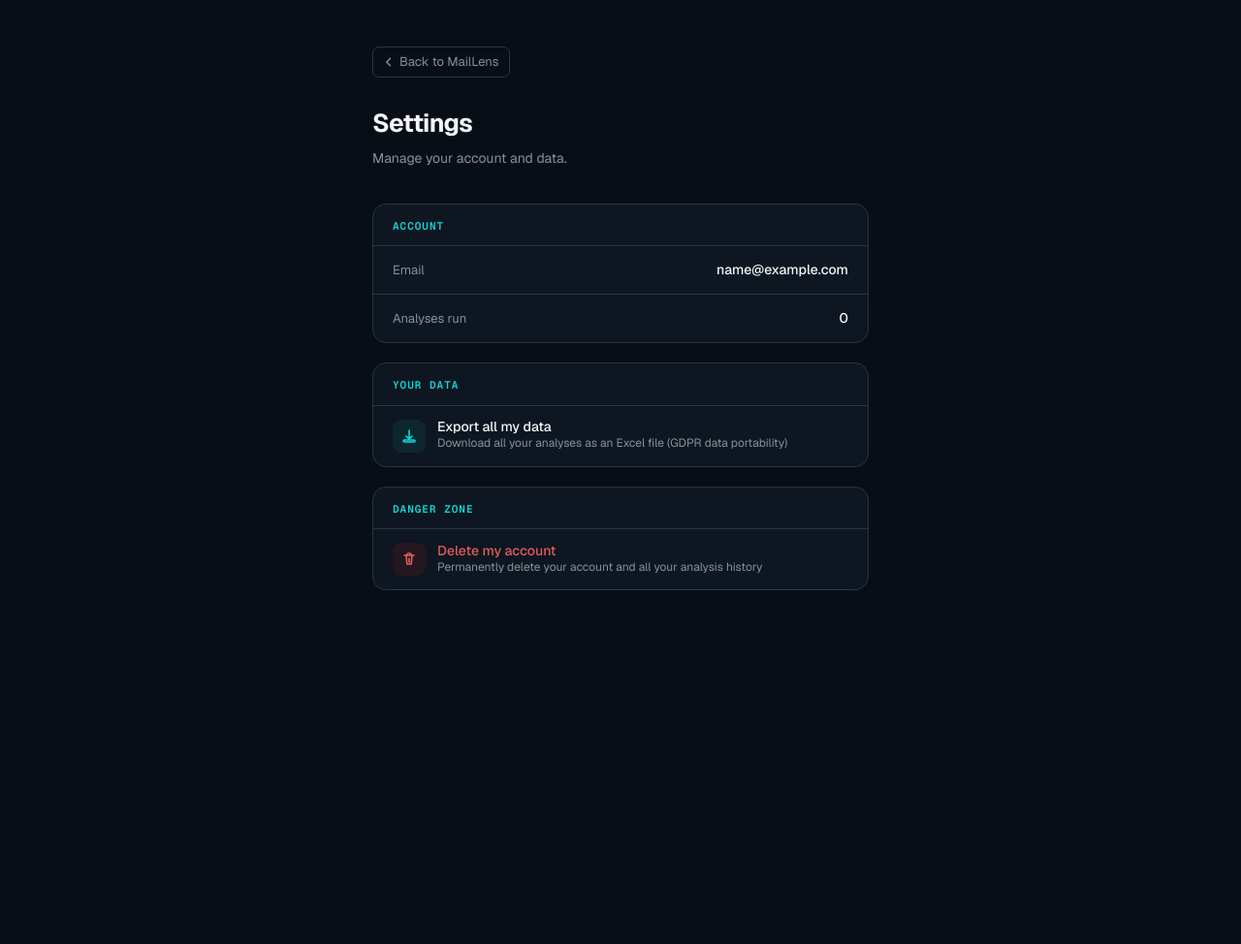
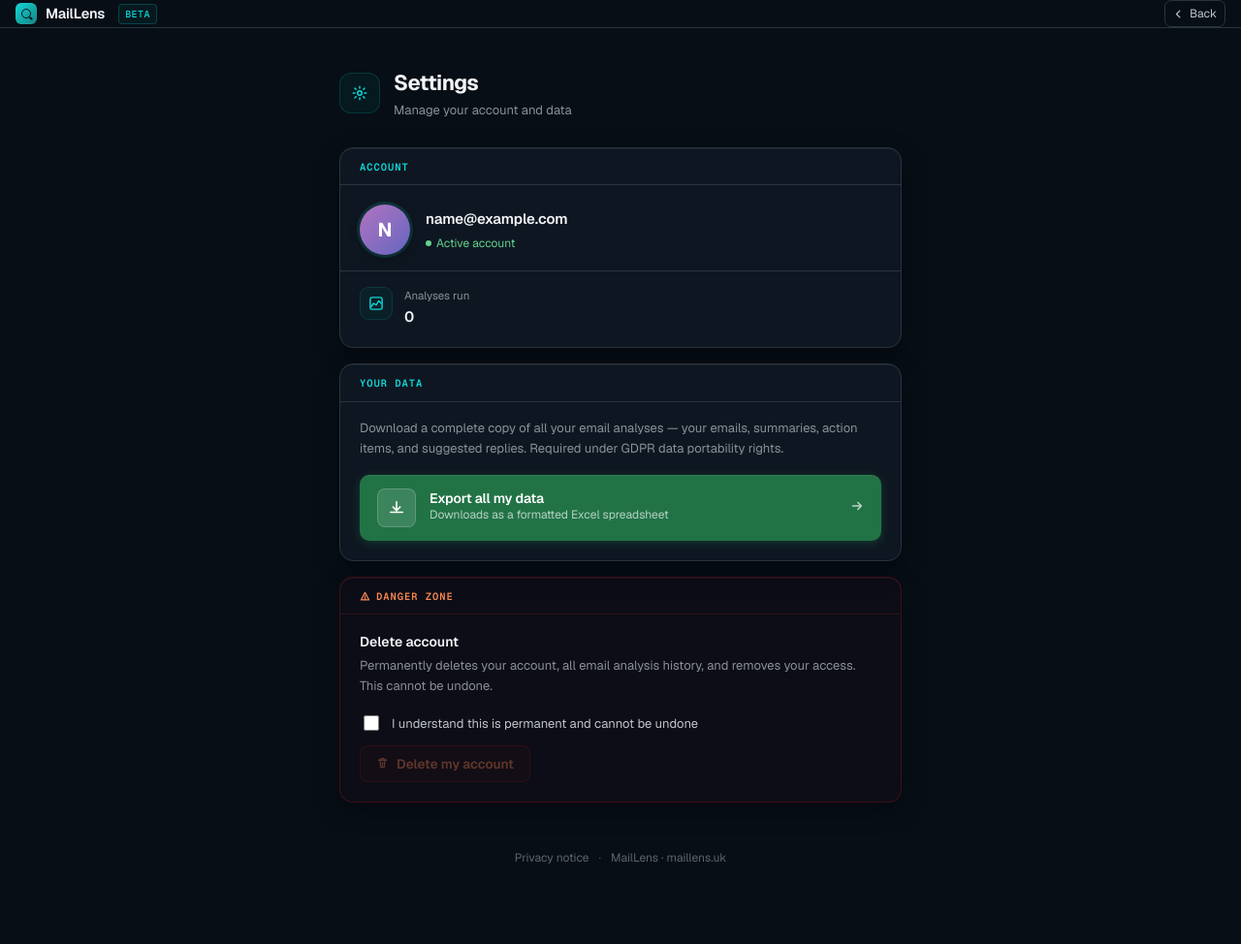
Before and after one commit to gunduzkaan22-source/email-analyser, a Flask app: page /settings in a window 1280 px wide. Shown: the whole page at 97% size. Before the commit the page ends 609 px from the top, so only its background shows below. Run offline with Flask 3, Linux system fonts and the light colour scheme; the visitor is signed in with stand-in values (Sample User, id 1); parts of the project's set-up code (start-up, migrations or seed data) failed here and were passed over.

Commit message:
Redesign settings page with premium card layout, avatar, and inline delete confirmation
Co-Authored-By: Claude Sonnet 4.6 <noreply@anthropic.com>

```diff
--- a/static/style.css
+++ b/static/style.css
@@ -798,236 +798,359 @@ textarea, input { font-family: inherit; }
 
 /* ── Settings page ──────────────────────────────────────────────────────────── */
 
-.settings-wrap {
-  max-width: 560px;
-  margin: 0 auto;
-  padding: 48px 24px 96px;
+.st-body {
+  overflow-y: auto;
 }
 
-.settings-back {
-  display: inline-flex;
+.st-page {
+  min-height: calc(100vh - 52px);
+  background: var(--bg-0);
+  padding: 40px 20px 80px;
+}
+
+.st-wrap {
+  max-width: 580px;
+  margin: 0 auto;
+}
+
+/* Page header */
+.st-page-header {
+  display: flex;
   align-items: center;
-  gap: 5px;
-  text-decoration: none;
-  font-size: 13px;
-  color: var(--text-3);
-  padding: 5px 10px;
-  border-radius: 7px;
-  border: 1px solid var(--border);
-  background: transparent;
-  cursor: pointer;
-  transition: all 0.12s;
+  gap: 14px;
   margin-bottom: 28px;
 }
-.settings-back:hover {
-  background: var(--bg-1);
-  color: var(--text);
-  border-color: var(--border-strong);
+
+.st-page-icon {
+  width: 42px;
+  height: 42px;
+  border-radius: 12px;
+  background: var(--teal-bg);
+  border: 1px solid oklch(0.55 0.090 195 / 0.3);
+  display: grid;
+  place-items: center;
+  color: var(--teal);
+  flex-shrink: 0;
 }
 
-.settings-title {
-  font-size: 26px;
+.st-page-title {
+  font-size: 22px;
   font-weight: 700;
   letter-spacing: -0.03em;
   color: var(--text);
-  margin: 0 0 6px;
+  margin: 0 0 2px;
 }
 
-.settings-subtitle {
-  font-size: 14px;
+.st-page-sub {
+  font-size: 13px;
   color: var(--text-3);
-  margin: 0 0 36px;
+  margin: 0;
 }
 
-.settings-card {
+/* Cards */
+.st-card {
   background: var(--bg-1);
   border: 1px solid var(--border);
-  border-radius: 14px;
+  border-radius: var(--radius-lg);
   overflow: hidden;
-  margin-bottom: 20px;
+  margin-bottom: 16px;
+  box-shadow: var(--shadow-2);
 }
 
-.settings-card-header {
-  padding: 14px 20px 12px;
-  border-bottom: 1px solid var(--border);
-  font-size: 11px;
+.st-card-label {
+  display: flex;
+  align-items: center;
+  gap: 6px;
+  padding: 12px 20px 10px;
+  font-family: var(--font-mono);
+  font-size: 10.5px;
   font-weight: 600;
   letter-spacing: 0.09em;
   text-transform: uppercase;
   color: var(--teal);
-  font-family: var(--font-mono);
+  border-bottom: 1px solid var(--border);
 }
 
-.settings-row {
+.st-card-desc {
+  padding: 16px 20px 0;
+  font-size: 13px;
+  line-height: 1.65;
+  color: var(--text-3);
+  margin: 0;
+}
+
+.st-card-divider {
+  border: none;
+  border-top: 1px solid var(--border);
+  margin: 0;
+}
+
+/* Profile row */
+.st-profile-row {
   display: flex;
   align-items: center;
-  justify-content: space-between;
   gap: 16px;
-  padding: 14px 20px;
-  border-bottom: 1px solid var(--border);
-}
-.settings-row:last-child { border-bottom: none; }
-
-.settings-row-label {
-  font-size: 13px;
-  color: var(--text-3);
-  white-space: nowrap;
+  padding: 20px 20px 16px;
 }
 
-.settings-row-value {
-  font-size: 14px;
-  font-weight: 500;
+.st-avatar {
+  width: 52px;
+  height: 52px;
+  border-radius: 50%;
+  display: grid;
+  place-items: center;
+  font-size: 20px;
+  font-weight: 700;
+  color: white;
+  flex-shrink: 0;
+  box-shadow: 0 0 0 3px oklch(0.55 0.090 195 / 0.25), 0 4px 12px oklch(0 0 0 / 0.4);
+}
+
+.st-profile-info {
+  display: flex;
+  flex-direction: column;
+  gap: 5px;
+  min-width: 0;
+}
+
+.st-profile-email {
+  font-size: 15px;
+  font-weight: 600;
   color: var(--text);
-  text-align: right;
+  letter-spacing: -0.01em;
   word-break: break-all;
 }
 
-.settings-divider {
-  border: none;
-  border-top: 1px solid var(--border);
-  margin: 8px 0;
+.st-profile-badge {
+  display: inline-flex;
+  align-items: center;
+  gap: 5px;
+  font-size: 12px;
+  color: var(--pos);
 }
 
-.settings-action-btn {
+.st-green-dot {
+  width: 6px;
+  height: 6px;
+  border-radius: 50%;
+  background: var(--pos);
+  flex-shrink: 0;
+}
+
+/* Stats */
+.st-stats {
   display: flex;
-  align-items: center;
+  align-items: stretch;
+  padding: 16px 20px 20px;
+  gap: 0;
+}
+
+.st-stat {
+  display: flex;
+  align-items: flex-start;
   gap: 12px;
-  width: 100%;
-  padding: 14px 20px;
-  background: transparent;
-  border: none;
-  border-radius: 0;
-  cursor: pointer;
-  text-align: left;
-  transition: background 0.12s;
-  text-decoration: none;
+  flex: 1;
 }
-.settings-action-btn:hover { background: var(--bg-2); }
 
-.settings-action-icon {
+.st-stat-sep {
+  width: 1px;
+  background: var(--border);
+  margin: 0 20px;
+  flex-shrink: 0;
+}
+
+.st-stat-icon {
   width: 34px;
   height: 34px;
   border-radius: 9px;
+  display: grid;
+  place-items: center;
+  flex-shrink: 0;
+}
+.st-stat-icon.teal {
+  background: var(--teal-bg);
+  border: 1px solid oklch(0.55 0.090 195 / 0.25);
+  color: var(--teal);
+}
+
+.st-stat-body { display: flex; flex-direction: column; gap: 2px; }
+
+.st-stat-label {
+  font-size: 11.5px;
+  color: var(--text-3);
+}
+
+.st-stat-value {
+  font-size: 15px;
+  font-weight: 600;
+  color: var(--text);
+  letter-spacing: -0.01em;
+}
+
+/* Export button */
+.st-export-btn {
+  display: flex;
+  align-items: center;
+  gap: 14px;
+  width: calc(100% - 40px);
+  margin: 16px 20px 20px;
+  padding: 14px 18px;
+  background: #217346;
+  border: none;
+  border-radius: 10px;
+  cursor: pointer;
+  text-align: left;
+  transition: background 0.14s, box-shadow 0.14s, transform 0.08s;
+  box-shadow: 0 2px 10px rgba(33, 115, 70, 0.40), 0 1px 0 rgba(255,255,255,0.08) inset;
+}
+.st-export-btn:hover {
+  background: #1e6840;
+  box-shadow: 0 4px 18px rgba(33, 115, 70, 0.55), 0 1px 0 rgba(255,255,255,0.08) inset;
+  transform: translateY(-1px);
+}
+.st-export-btn:active { transform: scale(0.995); background: #1a5e39; }
+.st-export-btn:disabled { opacity: 0.6; cursor: not-allowed; transform: none; }
+
+.st-export-icon-box {
+  width: 40px;
+  height: 40px;
+  flex-shrink: 0;
+  background: rgba(255,255,255,0.12);
+  border: 1px solid rgba(255,255,255,0.18);
+  border-radius: 8px;
+  display: grid;
+  place-items: center;
+  color: #fff;
+}
+
+.st-export-text {
+  flex: 1;
+  display: flex;
+  flex-direction: column;
+  gap: 3px;
+}
+.st-export-label {
+  color: #fff;
+  font-size: 14px;
+  font-weight: 600;
+  letter-spacing: -0.01em;
+  line-height: 1;
+}
+.st-export-sub {
+  color: rgba(255,255,255,0.68);
+  font-size: 12px;
+  line-height: 1.3;
+}
+.st-export-arrow { color: rgba(255,255,255,0.7); flex-shrink: 0; }
+
+/* Danger zone */
+.st-danger-card {
+  border-color: oklch(0.45 0.17 27 / 0.35);
+  background: oklch(0.45 0.17 27 / 0.04);
+}
+
+.st-danger-label {
+  color: oklch(0.74 0.155 45);
+  border-bottom-color: oklch(0.45 0.17 27 / 0.25);
+}
+
+.st-danger-body {
+  padding: 18px 20px 20px;
+}
+
+.st-danger-title {
+  font-size: 14px;
+  font-weight: 600;
+  color: var(--text);
+  margin-bottom: 4px;
+}
+
+.st-danger-desc {
+  font-size: 13px;
+  line-height: 1.6;
+  color: var(--text-3);
+  margin-bottom: 18px;
+}
+
+.st-confirm-row {
+  display: flex;
+  flex-direction: column;
+  gap: 12px;
+}
+
+.st-confirm-label {
+  display: flex;
+  align-items: flex-start;
+  gap: 10px;
+  cursor: pointer;
+}
+
+.st-confirm-label input[type="checkbox"] {
+  width: 16px;
+  height: 16px;
+  flex-shrink: 0;
+  accent-color: oklch(0.74 0.155 45);
+  cursor: pointer;
+  margin-top: 1px;
+}
+
+.st-confirm-text {
+  font-size: 13px;
+  color: var(--text-2);
+  line-height: 1.5;
+  user-select: none;
+}
+
+.st-delete-btn {
+  display: inline-flex;
+  align-items: center;
+  gap: 8px;
+  padding: 9px 16px;
+  border-radius: 8px;
+  border: 1px solid oklch(0.45 0.17 27 / 0.6);
+  background: oklch(0.45 0.17 27 / 0.15);
+  color: oklch(0.74 0.155 45);
+  font-size: 13.5px;
+  font-weight: 600;
+  cursor: pointer;
+  transition: all 0.14s;
+  align-self: flex-start;
+}
+.st-delete-btn:not(:disabled):hover {
+  background: oklch(0.45 0.17 27 / 0.28);
+  border-color: oklch(0.60 0.17 27 / 0.7);
+  color: oklch(0.80 0.14 27);
+}
+.st-delete-btn:disabled {
+  opacity: 0.35;
+  cursor: not-allowed;
+}
+
+/* Footer */
+.st-footer {
   display: flex;
   align-items: center;
   justify-content: center;
-  flex-shrink: 0;
-}
-.settings-action-icon.teal { background: oklch(0.55 0.090 195 / 0.15); color: var(--teal); }
-.settings-action-icon.red  { background: oklch(0.45 0.17 27 / 0.15);   color: #e05c5c; }
-
-.settings-action-text {
-  display: flex;
-  flex-direction: column;
-  gap: 2px;
-}
-.settings-action-label {
-  font-size: 14px;
-  font-weight: 500;
-  color: var(--text);
-  line-height: 1;
-}
-.settings-action-sub {
+  gap: 10px;
+  padding: 32px 0 0;
   font-size: 12px;
-  color: var(--text-3);
-  line-height: 1.35;
+  color: var(--text-4);
 }
 
-.settings-action-btn.danger .settings-action-label { color: #e05c5c; }
+.st-footer-link {
+  color: var(--text-4);
+  text-decoration: none;
+  transition: color 0.12s;
+}
+.st-footer-link:hover { color: var(--teal); }
 
-/* Delete confirmation modal */
-.delete-modal-backdrop {
-  position: fixed;
-  inset: 0;
-  background: rgba(10, 12, 20, 0.7);
-  backdrop-filter: blur(4px);
-  display: flex;
-  align-items: center;
-  justify-content: center;
-  z-index: 1000;
-  opacity: 0;
-  pointer-events: none;
-  transition: opacity 0.18s;
-}
-.delete-modal-backdrop.open {
-  opacity: 1;
-  pointer-events: all;
-}
-
-.delete-modal {
-  background: var(--bg-1);
-  border: 1px solid var(--border-strong);
-  border-radius: 16px;
-  padding: 32px 28px 24px;
-  max-width: 400px;
-  width: 90%;
-  box-shadow: 0 24px 80px rgba(0, 0, 0, 0.55);
-  transform: translateY(8px);
-  transition: transform 0.18s;
-}
-.delete-modal-backdrop.open .delete-modal { transform: translateY(0); }
-
-.delete-modal-icon {
-  width: 44px;
-  height: 44px;
-  border-radius: 12px;
-  background: oklch(0.45 0.17 27 / 0.15);
-  display: flex;
-  align-items: center;
-  justify-content: center;
-  color: #e05c5c;
-  margin-bottom: 16px;
-}
-
-.delete-modal h3 {
-  font-size: 17px;
-  font-weight: 700;
-  color: var(--text);
-  margin: 0 0 8px;
-}
-
-.delete-modal p {
-  font-size: 13.5px;
-  line-height: 1.65;
-  color: var(--text-2);
-  margin: 0 0 24px;
-}
-
-.delete-modal-btns {
-  display: flex;
-  gap: 10px;
-}
-
-.delete-cancel-btn {
-  flex: 1;
-  padding: 10px 0;
-  border-radius: 8px;
-  border: 1px solid var(--border-strong);
-  background: transparent;
-  color: var(--text-2);
-  font-size: 14px;
-  font-weight: 500;
-  cursor: pointer;
-  transition: background 0.12s;
-}
-.delete-cancel-btn:hover { background: var(--bg-2); color: var(--text); }
-
-.delete-confirm-btn {
-  flex: 1;
-  padding: 10px 0;
-  border-radius: 8px;
-  border: none;
-  background: #c0392b;
-  color: #fff;
-  font-size: 14px;
-  font-weight: 600;
-  cursor: pointer;
-  transition: background 0.12s;
-}
-.delete-confirm-btn:hover { background: #a93226; }
-.delete-confirm-btn:disabled { opacity: 0.6; cursor: not-allowed; }
+.st-footer-sep { color: var(--border-strong); }
 
 @media (max-width: 600px) {
-  .settings-wrap { padding: 28px 16px 72px; }
-  .settings-title { font-size: 22px; }
+  .st-page { padding: 24px 16px 64px; }
+  .st-page-title { font-size: 19px; }
+  .st-stats { flex-direction: column; gap: 14px; }
+  .st-stat-sep { display: none; }
+  .st-export-btn { width: calc(100% - 32px); margin: 14px 16px 18px; }
+  .st-danger-body { padding: 14px 16px 16px; }
 }
--- a/templates/settings.html
+++ b/templates/settings.html
@@ -11,86 +11,150 @@
     (function(){var t=localStorage.getItem('maillens.theme')||'dark';document.documentElement.setAttribute('data-theme',t)})();
   </script>
 </head>
-<body>
+<body class="st-body">
 
-<div class="settings-wrap">
+<!-- Topnav -->
+<nav class="topnav">
+  <div class="brand">
+    <div class="brand-mark"></div>
+    <span>MailLens</span>
+  </div>
+  <span class="beta-badge">Beta</span>
+  <div class="topnav-spacer"></div>
+  <a href="/" class="btn-ghost btn-sm" style="text-decoration:none;display:flex;align-items:center;gap:6px;">
+    <svg viewBox="0 0 16 16" width="11" height="11" fill="none" stroke="currentColor" stroke-width="1.7" stroke-linecap="round" stroke-linejoin="round"><path d="M10 3L5 8l5 5"/></svg>
+    Back
+  </a>
+</nav>
 
-  <a href="/" class="settings-back">
-    <svg viewBox="0 0 16 16" width="12" height="12" fill="none" stroke="currentColor" stroke-width="1.8" stroke-linecap="round" stroke-linejoin="round"><path d="M10 3L5 8l5 5"/></svg>
-    Back to MailLens
-  </a>
+<!-- Page body -->
+<div class="st-page">
+<div class="st-wrap">
 
-  <h1 class="settings-title">Settings</h1>
-  <p class="settings-subtitle">Manage your account and data.</p>
-
-  <!-- Account info -->
-  <div class="settings-card">
-    <div class="settings-card-header">Account</div>
-    <div class="settings-row">
-      <span class="settings-row-label">Email</span>
-      <span class="settings-row-value">{{ user_email }}</span>
+  <!-- Page heading -->
+  <div class="st-page-header">
+    <div class="st-page-icon">
+      <svg viewBox="0 0 20 20" width="18" height="18" fill="none" stroke="currentColor" stroke-width="1.6" stroke-linecap="round" stroke-linejoin="round"><circle cx="10" cy="10" r="2.5"/><path d="M10 2.5v2M10 15.5v2M2.5 10h2M15.5 10h2M4.4 4.4l1.4 1.4M14.2 14.2l1.4 1.4M15.6 4.4l-1.4 1.4M5.8 14.2l-1.4 1.4"/></svg>
     </div>
-    {% if created_at %}
-    <div class="settings-row">
-      <span class="settings-row-label">Member since</span>
-      <span class="settings-row-value">{{ created_at }}</span>
-    </div>
-    {% endif %}
-    <div class="settings-row">
-      <span class="settings-row-label">Analyses run</span>
-      <span class="settings-row-value">{{ analysis_count }}</span>
+    <div>
+      <h1 class="st-page-title">Settings</h1>
+      <p class="st-page-sub">Manage your account and data</p>
     </div>
   </div>
 
-  <!-- Data actions -->
-  <div class="settings-card">
-    <div class="settings-card-header">Your data</div>
-    <button class="settings-action-btn" id="exportBtn" onclick="exportData()">
-      <div class="settings-action-icon teal">
-        <svg viewBox="0 0 16 16" width="16" height="16" fill="none" stroke="currentColor" stroke-width="1.6" stroke-linecap="round" stroke-linejoin="round"><path d="M8 2v9"/><path d="M5 8l3 3 3-3"/><rect x="2" y="12" width="12" height="2" rx="1"/></svg>
+  <!-- ── Account card ── -->
+  <div class="st-card">
+    <div class="st-card-label">Account</div>
+
+    <!-- Avatar + email hero row -->
+    <div class="st-profile-row">
+      <div class="st-avatar" id="settingsAvatar">{{ user_email[0]|upper if user_email else '?' }}</div>
+      <div class="st-profile-info">
+        <div class="st-profile-email">{{ user_email }}</div>
+        <div class="st-profile-badge">
+          <span class="st-green-dot"></span>Active account
+        </div>
       </div>
-      <div class="settings-action-text">
-        <span class="settings-action-label">Export all my data</span>
-        <span class="settings-action-sub">Download all your analyses as an Excel file (GDPR data portability)</span>
+    </div>
+
+    <div class="st-card-divider"></div>
+
+    <!-- Stat row -->
+    <div class="st-stats">
+      {% if created_at %}
+      <div class="st-stat">
+        <div class="st-stat-icon teal">
+          <svg viewBox="0 0 16 16" width="14" height="14" fill="none" stroke="currentColor" stroke-width="1.6" stroke-linecap="round" stroke-linejoin="round"><rect x="2" y="3" width="12" height="12" rx="2"/><path d="M5 1v4M11 1v4M2 7h12"/></svg>
+        </div>
+        <div class="st-stat-body">
+          <div class="st-stat-label">Member since</div>
+          <div class="st-stat-value">{{ created_at }}</div>
+        </div>
+      </div>
+      <div class="st-stat-sep"></div>
+      {% endif %}
+      <div class="st-stat">
+        <div class="st-stat-icon teal">
+          <svg viewBox="0 0 16 16" width="14" height="14" fill="none" stroke="currentColor" stroke-width="1.6" stroke-linecap="round" stroke-linejoin="round"><path d="M2 12l3-4 3 2 3-5 3 3"/><rect x="1" y="1" width="14" height="14" rx="2"/></svg>
+        </div>
+        <div class="st-stat-body">
+          <div class="st-stat-label">Analyses run</div>
+          <div class="st-stat-value">{{ analysis_count }}</div>
+        </div>
+      </div>
+    </div>
+  </div>
+
+  <!-- ── Data export card ── -->
+  <div class="st-card">
+    <div class="st-card-label">Your data</div>
+    <p class="st-card-desc">Download a complete copy of all your email analyses — your emails, summaries, action items, and suggested replies. Required under GDPR data portability rights.</p>
+    <button class="st-export-btn" id="exportBtn" onclick="exportData()">
+      <div class="st-export-icon-box">
+        <svg viewBox="0 0 20 20" width="18" height="18" fill="none" stroke="currentColor" stroke-width="1.8" stroke-linecap="round" stroke-linejoin="round"><path d="M10 3v10"/><path d="M6 9l4 4 4-4"/><path d="M3 15h14"/></svg>
+      </div>
+      <div class="st-export-text">
+        <span class="st-export-label">Export all my data</span>
+        <span class="st-export-sub">Downloads as a formatted Excel spreadsheet</span>
+      </div>
+      <div class="st-export-arrow">
+        <svg viewBox="0 0 16 16" width="14" height="14" fill="none" stroke="currentColor" stroke-width="1.8" stroke-linecap="round" stroke-linejoin="round"><path d="M3 8h10M9 4l4 4-4 4"/></svg>
       </div>
     </button>
   </div>
 
-  <!-- Danger zone -->
-  <div class="settings-card">
-    <div class="settings-card-header">Danger zone</div>
-    <button class="settings-action-btn danger" onclick="openDeleteModal()">
-      <div class="settings-action-icon red">
-        <svg viewBox="0 0 16 16" width="16" height="16" fill="none" stroke="currentColor" stroke-width="1.6" stroke-linecap="round" stroke-linejoin="round"><polyline points="3,4 13,4"/><path d="M6 4V3a1 1 0 0 1 1-1h2a1 1 0 0 1 1 1v1"/><path d="M5 4l.8 9h4.4l.8-9"/><line x1="8" y1="7" x2="8" y2="11"/></svg>
+  <!-- ── Danger zone card ── -->
+  <div class="st-card st-danger-card">
+    <div class="st-card-label st-danger-label">
+      <svg viewBox="0 0 16 16" width="11" height="11" fill="none" stroke="currentColor" stroke-width="1.7" stroke-linecap="round" stroke-linejoin="round"><path d="M8 2L2 13h12L8 2z"/><path d="M8 7v3"/><circle cx="8" cy="12" r="0.5" fill="currentColor"/></svg>
+      Danger zone
+    </div>
+    <div class="st-danger-body">
+      <div class="st-danger-info">
+        <div class="st-danger-title">Delete account</div>
+        <div class="st-danger-desc">Permanently deletes your account, all email analysis history, and removes your access. This cannot be undone.</div>
       </div>
-      <div class="settings-action-text">
-        <span class="settings-action-label">Delete my account</span>
-        <span class="settings-action-sub">Permanently delete your account and all your analysis history</span>
+
+      <!-- Confirmation toggle — button appears only after checking -->
+      <div class="st-confirm-row" id="confirmRow">
+        <label class="st-confirm-label">
+          <input type="checkbox" id="deleteConfirmCheck" onchange="toggleDeleteBtn()" />
+          <span class="st-confirm-text">I understand this is permanent and cannot be undone</span>
+        </label>
+        <button class="st-delete-btn" id="deleteBtn" disabled onclick="doDelete()">
+          <svg viewBox="0 0 16 16" width="13" height="13" fill="none" stroke="currentColor" stroke-width="1.6" stroke-linecap="round" stroke-linejoin="round"><polyline points="3,4 13,4"/><path d="M6 4V3a1 1 0 0 1 1-1h2a1 1 0 0 1 1 1v1"/><path d="M5 4l.8 9h4.4l.8-9"/><line x1="8" y1="7" x2="8" y2="11"/></svg>
+          Delete my account
+        </button>
       </div>
-    </button>
+    </div>
+  </div>
+
+  <!-- Footer -->
+  <div class="st-footer">
+    <a href="/privacy" class="st-footer-link">Privacy notice</a>
+    <span class="st-footer-sep">·</span>
+    <span class="st-footer-text">MailLens · maillens.uk</span>
   </div>
 
 </div>
-
-<!-- Delete confirmation modal -->
-<div class="delete-modal-backdrop" id="deleteModalBackdrop" onclick="handleBackdropClick(event)">
-  <div class="delete-modal">
-    <div class="delete-modal-icon">
-      <svg viewBox="0 0 16 16" width="20" height="20" fill="none" stroke="currentColor" stroke-width="1.8" stroke-linecap="round" stroke-linejoin="round"><polyline points="3,4 13,4"/><path d="M6 4V3a1 1 0 0 1 1-1h2a1 1 0 0 1 1 1v1"/><path d="M5 4l.8 9h4.4l.8-9"/><line x1="8" y1="7" x2="8" y2="11"/></svg>
-    </div>
-    <h3>Delete your account?</h3>
-    <p>This will permanently delete all your email analysis history and remove your account. This action cannot be undone.</p>
-    <div class="delete-modal-btns">
-      <button class="delete-cancel-btn" onclick="closeDeleteModal()">Cancel</button>
-      <button class="delete-confirm-btn" id="deleteConfirmBtn" onclick="confirmDelete()">Delete account</button>
-    </div>
-  </div>
 </div>
 
 <script>
+  // Set avatar background based on email initial (matches nav user-chip gradient)
+  (function() {
+    const el = document.getElementById('settingsAvatar');
+    if (el) el.style.background = 'linear-gradient(135deg, oklch(0.65 0.13 320), oklch(0.55 0.14 280))';
+  })();
+
+  function toggleDeleteBtn() {
+    const check = document.getElementById('deleteConfirmCheck');
+    const btn = document.getElementById('deleteBtn');
+    btn.disabled = !check.checked;
+  }
+
   function exportData() {
     const btn = document.getElementById('exportBtn');
-    const label = btn.querySelector('.settings-action-label');
+    const label = btn.querySelector('.st-export-label');
     btn.disabled = true;
     label.textContent = 'Preparing download…';
 
@@ -118,22 +182,10 @@
       });
   }
 
-  function openDeleteModal() {
-    document.getElementById('deleteModalBackdrop').classList.add('open');
-  }
-
-  function closeDeleteModal() {
-    document.getElementById('deleteModalBackdrop').classList.remove('open');
-  }
-
-  function handleBackdropClick(e) {
-    if (e.target === document.getElementById('deleteModalBackdrop')) closeDeleteModal();
-  }
-
-  function confirmDelete() {
-    const btn = document.getElementById('deleteConfirmBtn');
+  function doDelete() {
+    const btn = document.getElementById('deleteBtn');
     btn.disabled = true;
-    btn.textContent = 'Deleting…';
+    btn.innerHTML = '<span style="opacity:.7">Deleting…</span>';
 
     fetch('/account/delete', { method: 'POST', headers: { 'Content-Type': 'application/json' } })
       .then(res => res.json())
@@ -142,20 +194,16 @@
           window.location.href = '/login';
         } else {
           alert(data.error || 'Failed to delete account. Please try again.');
-          btn.disabled = false;
-          btn.textContent = 'Delete account';
+          document.getElementById('deleteConfirmCheck').checked = false;
+          btn.disabled = true;
         }
       })
       .catch(() => {
         alert('Failed to delete account. Please try again.');
-        btn.disabled = false;
-        btn.textContent = 'Delete account';
+        document.getElementById('deleteConfirmCheck').checked = false;
+        btn.disabled = true;
       });
   }
-
-  document.addEventListener('keydown', e => {
-    if (e.key === 'Escape') closeDeleteModal();
-  });
 </script>
 
 </body>
```
